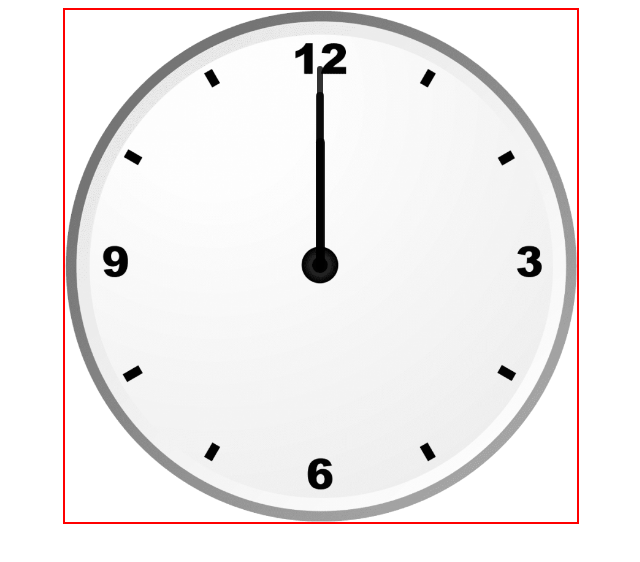
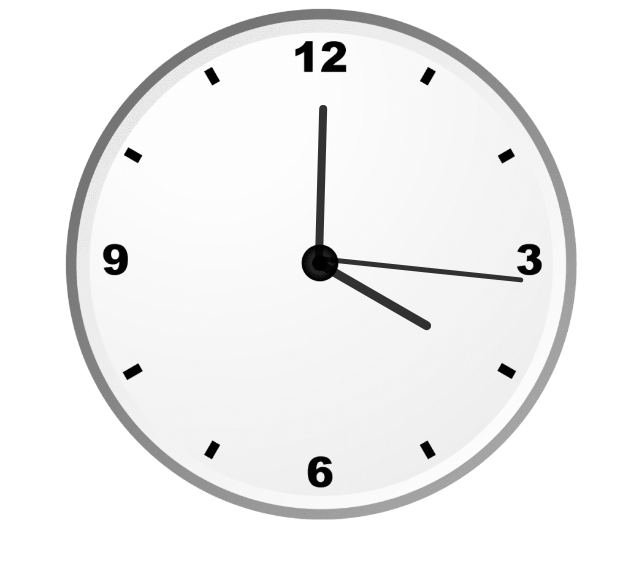
Before and after one commit to bhargavnama/Clock, a plain HTML site: page index.html in a window 1280 px wide. Shown: the whole page, without its empty margins (319-959 px from the left). Drawn offline with Linux system fonts and the light colour scheme.

Commit message:
Made the entire clock...

```diff
--- a/app.js
+++ b/app.js
@@ -0,0 +1,20 @@
+let hourHand = document.querySelector("#hour");
+let minuteHand = document.querySelector("#minute");
+let secondHand = document.querySelector("#second");
+
+setInterval(() => {
+    console.log("Hello");
+    let date = new Date();
+    let hours = date.getHours();
+    let minutes = date.getMinutes();
+    let seconds = date.getSeconds();
+
+    let hrotation = 30*(hours % 12) +  minutes/2;
+    let mrotation = 6*minutes + 0.1*seconds;
+    let srotation = 6*seconds;
+
+    hourHand.style.transform = `rotate(${hrotation}deg)`;
+    minuteHand.style.transform = `rotate(${mrotation}deg)`;
+    secondHand.style.transform = `rotate(${srotation}deg)`;
+
+}, 1000);
--- a/index.html
+++ b/index.html
@@ -12,5 +12,7 @@
         <div id="minute"></div>
         <div id="second"></div>
     </div>
+
+    <script src="app.js"></script>
 </body>
 </html>
--- a/style.css
+++ b/style.css
@@ -5,35 +5,35 @@
     height: 40vw;
     background-image: url("clock.png");
     background-size: cover;
-    border: 2px solid red;
 }
 
 #hour, #minute, #second{
     position: absolute;
     background-color: black;
     border-radius: 10px;
+    transform-origin: bottom;
 }
 
 #hour{
     width: 1.8%;
     height: 25%;
     top: 25%;
-    left: 49%;
+    left: 48.85%;
     opacity: 0.8;
 }
 
 #minute{
     width: 1.6%;
-    height: 35%;
-    top: 16%;
-    left: 49%;
+    height: 30%;
+    top: 19%;
+    left: 48.9%;
     opacity: 0.8;
 }
 
 #second{
-    width: 1.2%;
+    width: 1%;
     height: 40%;
-    top: 11%;
-    left: 49.2%;
+    top: 9%;
+    left: 49.25%;
     opacity: 0.8;
 }
```
